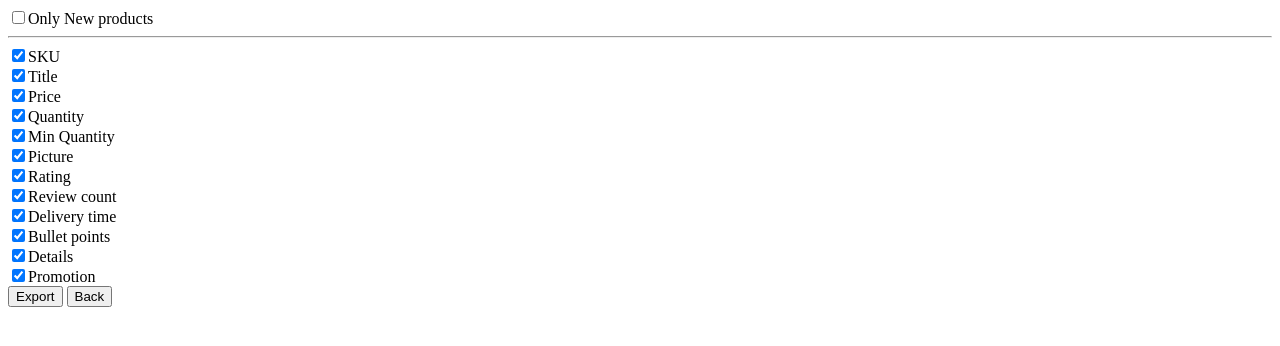
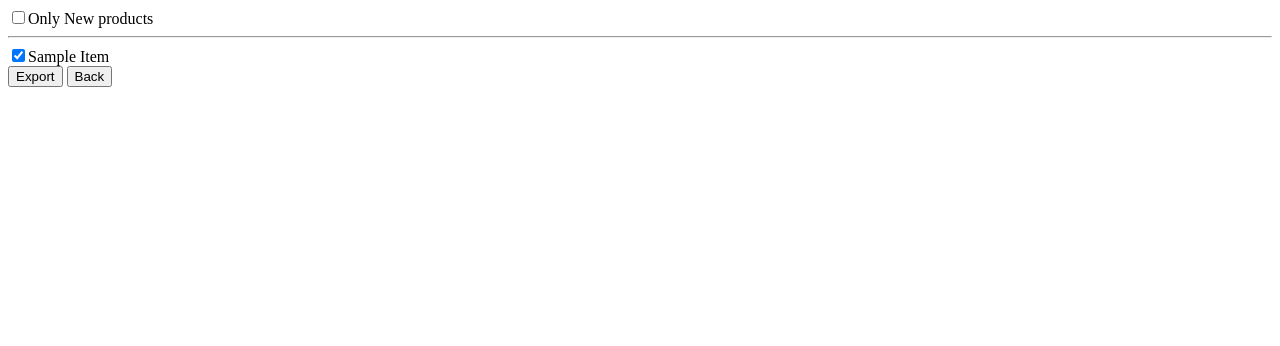
Before and after one commit to yonadav-labs/costco-scraper, a Django app: template templates/product_properties.html in a window 1280 px wide. Shown: the top 346 px of the page. Run offline with Django 3.2, Linux system fonts and the light colour scheme; the template is opened without the code that fills it: most values are stand-ins (such as "Sample title", 1, 10 or a date in 2020).

Commit message:
revise template

```diff
--- a/costco_site/settings.py
+++ b/costco_site/settings.py
@@ -37,6 +37,7 @@ INSTALLED_APPS = [
     'django.contrib.sessions',
     'django.contrib.messages',
     'django.contrib.staticfiles',
+    "django.contrib.humanize",
     'product'
 ]
 
--- a/product/views.py
+++ b/product/views.py
@@ -43,5 +43,6 @@ def export_products(request):
         response['Content-Length'] = os.path.getsize( path ) # not FileField instance
         response['Content-Disposition'] = 'attachment; filename=%s/' % smart_str( os.path.basename( path ) ) # same here
         return response
-
-    return render(request, 'product_properties.html')
+    else:
+        fields = [f.name for f in Product._meta.get_fields() if f.name not in ['updated_at']]
+        return render(request, 'product_properties.html', locals())
--- a/templates/product_properties.html
+++ b/templates/product_properties.html
@@ -1,3 +1,5 @@
+{% load humanize %}
+
 <html>
 	<head>
 		<title>Export products</title>
@@ -7,18 +9,9 @@
 			{% csrf_token %}
 			<label><input type="checkbox" name="new_products">Only New products</label>
 			<hr>
-			<label><input type="checkbox" name="props[]" value="id" checked="checked">SKU</label><br>
-			<label><input type="checkbox" name="props[]" value="title" checked="checked">Title</label><br>
-			<label><input type="checkbox" name="props[]" value="price" checked="checked">Price</label><br>
-			<label><input type="checkbox" name="props[]" value="quantity" checked="checked">Quantity</label><br>
-			<label><input type="checkbox" name="props[]" value="min_quantity" checked="checked">Min Quantity</label><br>
-			<label><input type="checkbox" name="props[]" value="picture" checked="checked">Picture</label><br>
-			<label><input type="checkbox" name="props[]" value="rating" checked="checked">Rating</label><br>
-			<label><input type="checkbox" name="props[]" value="review_count" checked="checked">Review count</label><br>
-			<label><input type="checkbox" name="props[]" value="delivery_time" checked="checked">Delivery time</label><br>
-			<label><input type="checkbox" name="props[]" value="bullet_points" checked="checked">Bullet points</label><br>
-			<label><input type="checkbox" name="props[]" value="details" checked="checked">Details</label><br>
-			<label><input type="checkbox" name="props[]" value="promo" checked="checked">Promotion</label><br>
+			{% for item in fields %}
+				<label><input type="checkbox" name="props[]" value="{{ item }}" checked="checked">{{ item|title }}</label><br>
+			{% endfor %}
 
 			<input type="submit" name="" value="Export">
 			<input type="button" value="Back" class="main-btn" onclick="history.go(-1);">
```
